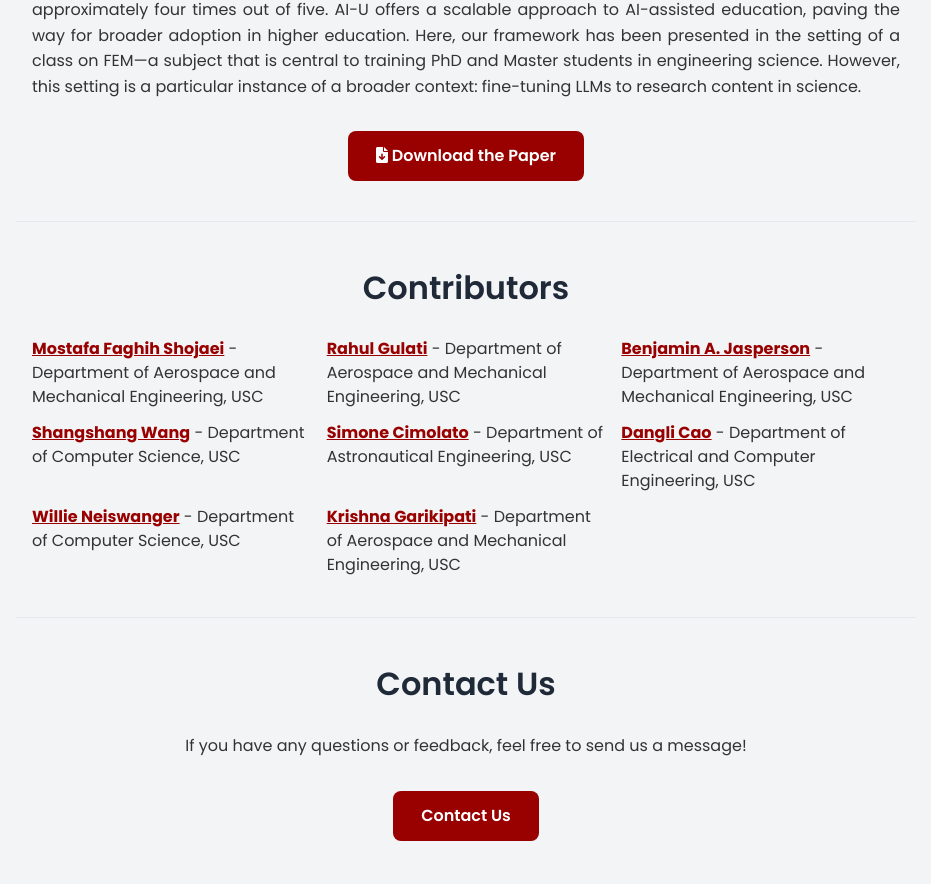
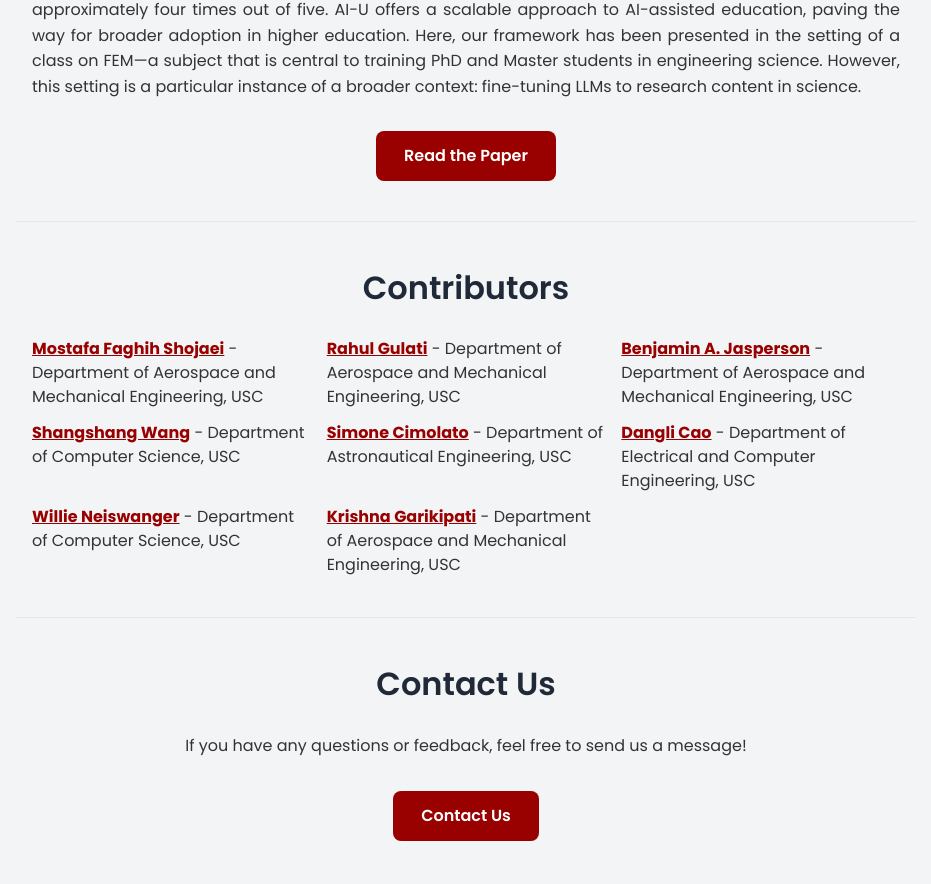
Before and after one commit to my-ai-university/my-ai-university.github.io, a plain HTML site: page index.html in a window 1280 px wide. Shown: the part 1456-2340 px from the top of the page, without its empty margins (174-1105 px from the left). Drawn offline with Linux system fonts and the light colour scheme.

Commit message:
Update index.html

```diff
--- a/index.html
+++ b/index.html
@@ -271,9 +271,7 @@
         AI-U offers a scalable approach to AI-assisted education, paving the way for broader adoption in higher education.
         Here, our framework has been presented in the setting of a class on FEM—a subject that is central to training PhD and Master students in engineering science. However, this setting is a particular instance of a broader context: fine-tuning LLMs to research content in science.
       </p>
-      <a class="btn" href="path/to/AI-Teaching-Assistant-Paper.pdf" download>
-        <i class="fas fa-file-download"></i>&nbsp;Download the Paper
-      </a>
+      <a class="btn" href="https://arxiv.org/abs/2504.08846">Read the Paper</a>
     </section>
 
     <!-- AUTHORS -->
```
